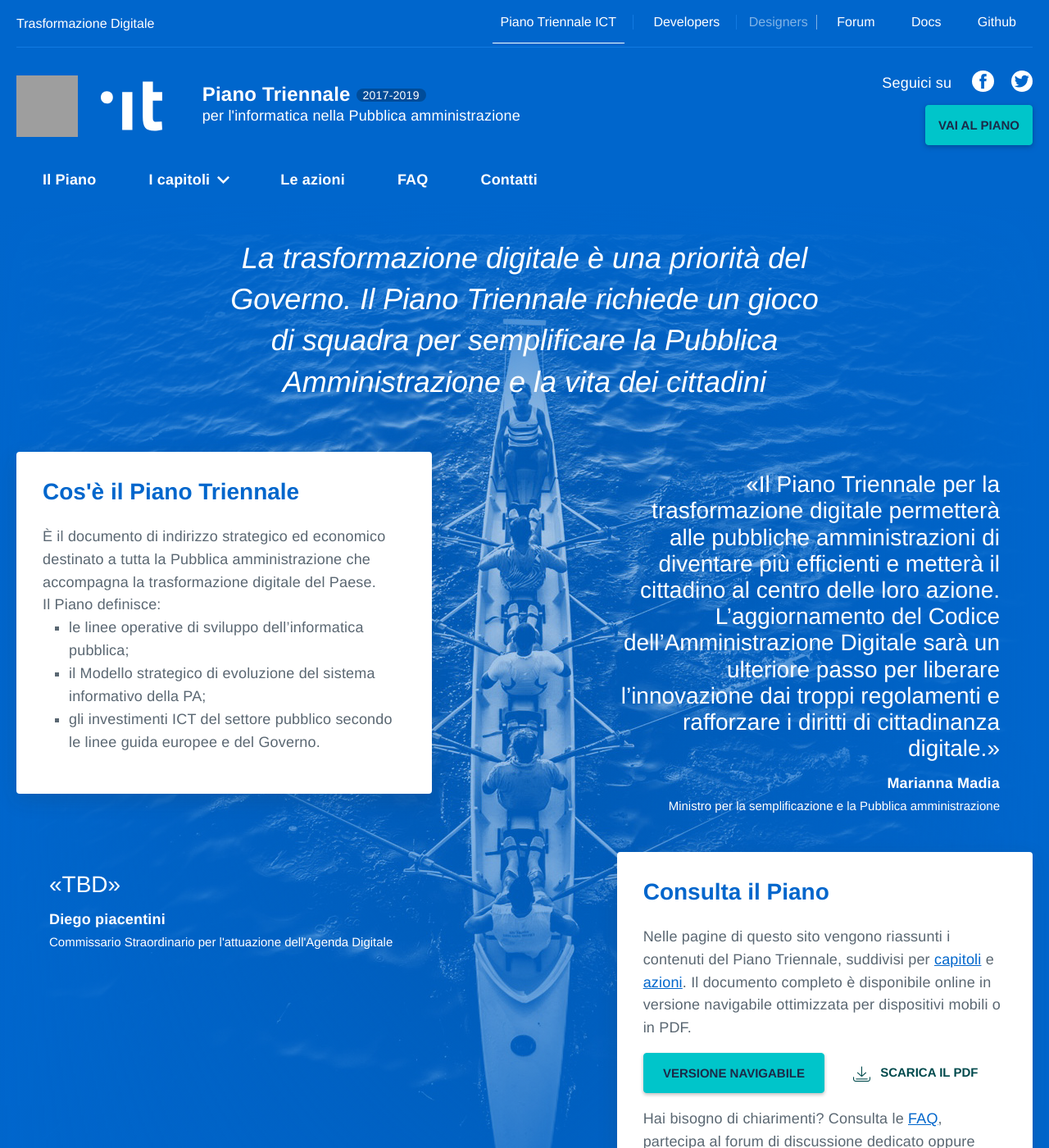
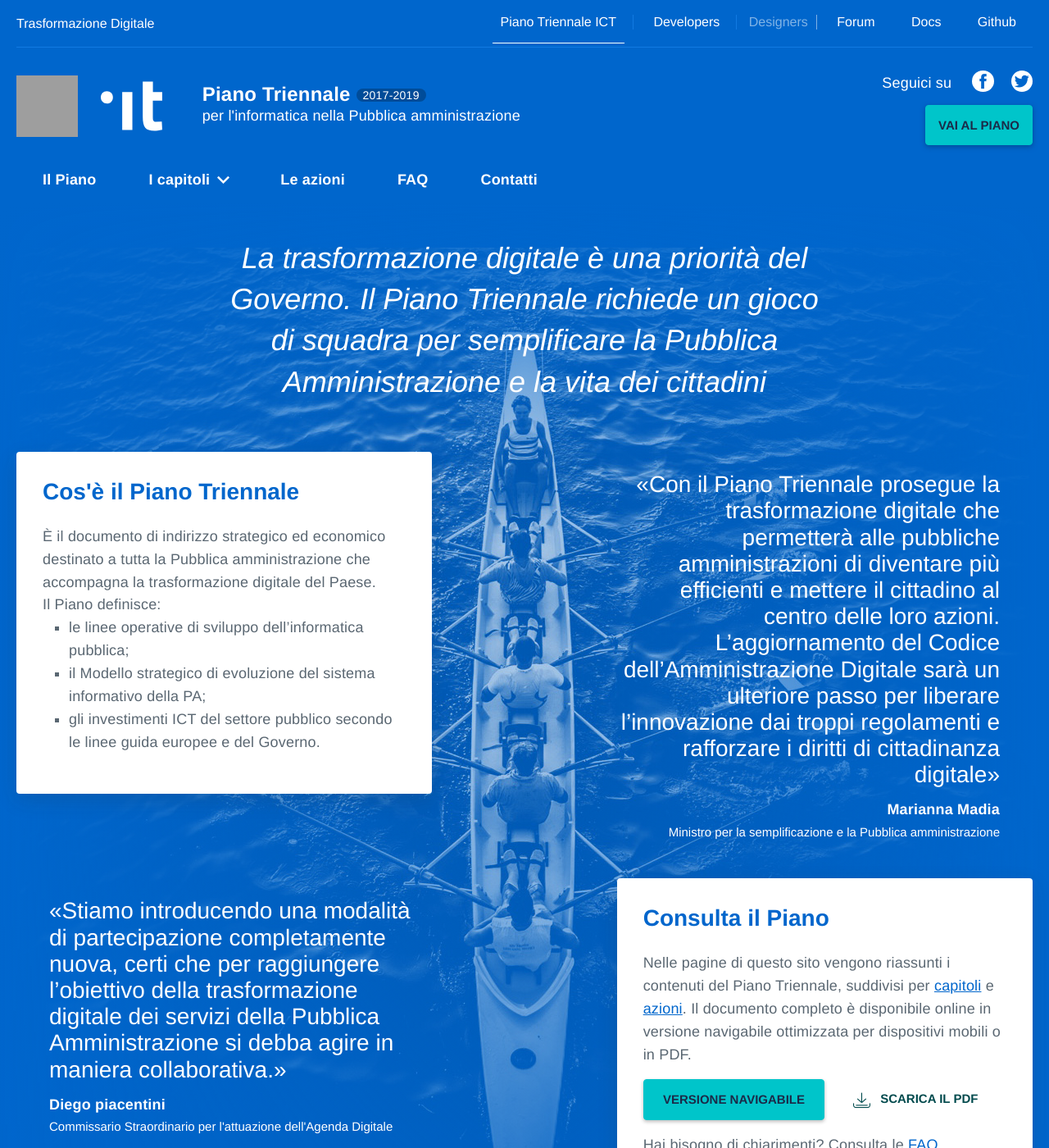
Before and after one commit to italia/pianotriennale-ict.italia.it, a Jekyll site: the page built from _pages/it/index.md, in a window 1280 px wide and 1400 px high. Shown: the whole window at 82% size. Built offline with Jekyll 4.4.1, drawn with Linux system fonts in a browser that asks for light colours; some web fonts are replaced; grey boxes are pictures that could not be loaded.

Commit message:
updated quotes

```diff
--- a/_data/l10n.yml
+++ b/_data/l10n.yml
@@ -99,16 +99,16 @@ it:
         author_role: Presidente del Consiglio dei Ministri
       madia:
         text: |
-          «Il Piano Triennale per la trasformazione digitale permetterà alle pubbliche amministrazioni di diventare più efficienti e metterà il cittadino al centro delle loro azione. L’aggiornamento del Codice dell’Amministrazione Digitale sarà un ulteriore passo per liberare l’innovazione dai troppi regolamenti e rafforzare i diritti di cittadinanza digitale.»
+          «Con il Piano Triennale prosegue la trasformazione digitale che permetterà alle pubbliche amministrazioni di diventare più efficienti e mettere il cittadino al centro delle loro azioni. L’aggiornamento del Codice dell’Amministrazione Digitale sarà un ulteriore passo per liberare l’innovazione dai troppi regolamenti e rafforzare i diritti di cittadinanza digitale»
         text_short: |
-          «Il Piano Triennale per la trasformazione digitale permetterà alle pubbliche amministrazioni di diventare più efficienti e metterà il cittadino al centro delle loro azione. L’aggiornamento del Codice dell’Amministrazione Digitale sarà un ulteriore passo per liberare l’innovazione dai troppi regolamenti e rafforzare i diritti di cittadinanza digitale.»
+          «Con il Piano Triennale prosegue la trasformazione digitale che permetterà alle pubbliche amministrazioni di diventare più efficienti e mettere il cittadino al centro delle loro azioni. L’aggiornamento del Codice dell’Amministrazione Digitale sarà un ulteriore passo per liberare l’innovazione dai troppi regolamenti e rafforzare i diritti di cittadinanza digitale»
         author_name: Marianna Madia
         author_role: Ministro per la semplificazione e la Pubblica amministrazione
       piacentini:
         text: |
-          «TBD»
+          «Stiamo introducendo una modalità di partecipazione completamente nuova, certi che per raggiungere l’obiettivo della trasformazione digitale dei servizi della Pubblica Amministrazione si debba agire in maniera collaborativa.»
         text_short: |
-          «TBD»
+          «Stiamo introducendo una modalità di partecipazione completamente nuova, certi che per raggiungere l’obiettivo della trasformazione digitale dei servizi della Pubblica Amministrazione si debba agire in maniera collaborativa.»
         author_name: Diego piacentini
         author_role: Commissario Straordinario per l'attuazione dell'Agenda Digitale
     capitoli_title: Gli altri capitoli del piano
```
